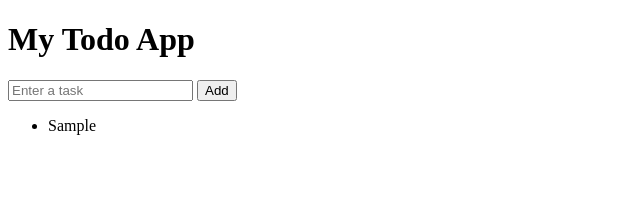
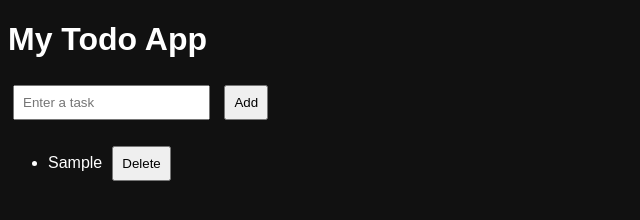
Before and after one commit to Jazzz1616/Todo-apps, a plain HTML site: page index.html in a window 1280 px wide. Both pictures are taken after typing "Sample" into the empty fields and a click on the button "Add". Shown: the whole page, without its empty margins (0-640 px from the left). Drawn offline with Linux system fonts and the light colour scheme.

Commit message:
added delete button

```diff
--- a/index.html
+++ b/index.html
@@ -1,7 +1,22 @@
 <!DOCTYPE html>
 <html>
 <head>
-  <title>Todo App</title>
+  <style>
+  body {
+    background: #111;
+    color: white;
+    font-family: Arial;
+  }
+
+  input, button {
+    padding: 8px;
+    margin: 5px;
+  }
+
+  button {
+    cursor: pointer;
+  }
+</style>
 </head>
 <body>
 
@@ -20,7 +35,22 @@
     if (task === "") return;
 
     let li = document.createElement("li");
-      li.textContent = task;
+
+    // task text
+    let span = document.createElement("span");
+    span.textContent = task;
+
+    // delete button
+    let deleteBtn = document.createElement("button");
+    deleteBtn.textContent = "Delete";
+    deleteBtn.style.marginLeft = "10px";
+
+    deleteBtn.onclick = function() {
+      li.remove();
+    };
+
+    li.appendChild(span);
+    li.appendChild(deleteBtn);
 
     document.getElementById("taskList").appendChild(li);
 
```
Lines whose indentation alone changed are shown as unchanged.
